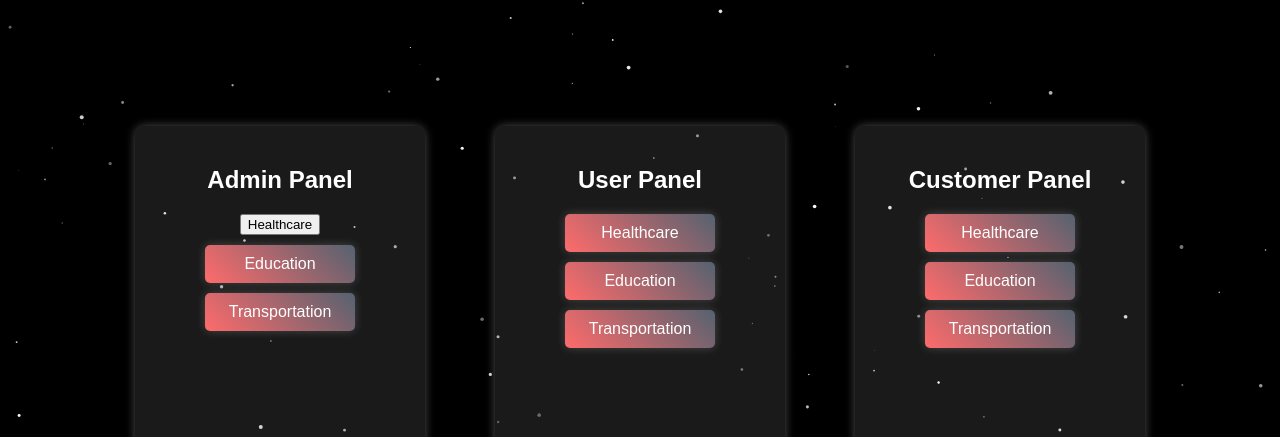
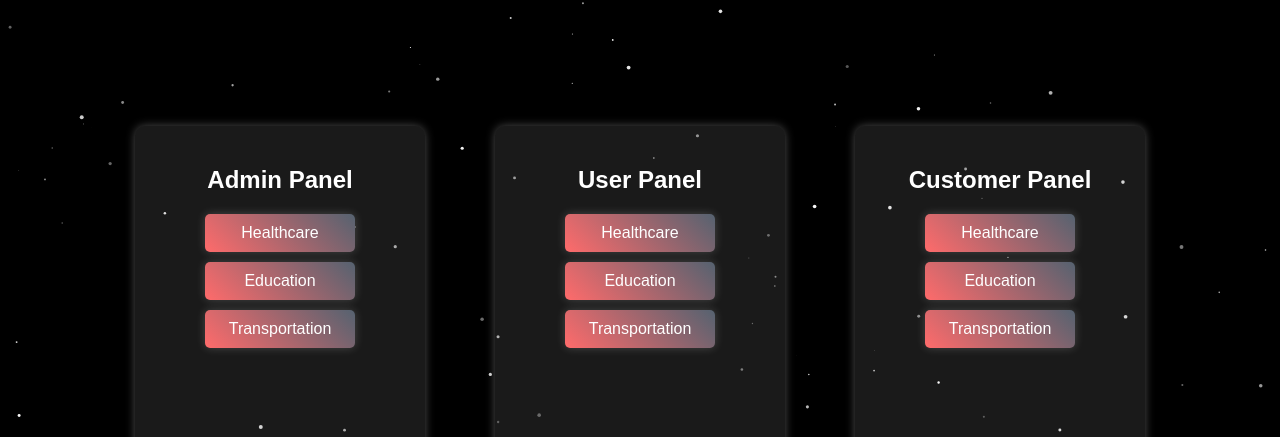
Before and after one commit to krishnakant1794/NYAYAPAY, a plain HTML site: page index.html in a window 1280 px wide. Shown: the part 363-800 px from the top of the page. Drawn offline with Linux system fonts and the light colour scheme.

Commit message:
Update index.html

```diff
--- a/index.html
+++ b/index.html
@@ -20,7 +20,7 @@
     <div class="panels">
         <div class="panel">
             <h2>Admin Panel</h2>
-            <button class="https://www.linkedin.com/in/krishnakant-kumar1794/">Healthcare</button>
+            <button class="btn">Healthcare</button>
             <button class="btn">Education</button>
             <button class="btn">Transportation</button>
         </div>
```
